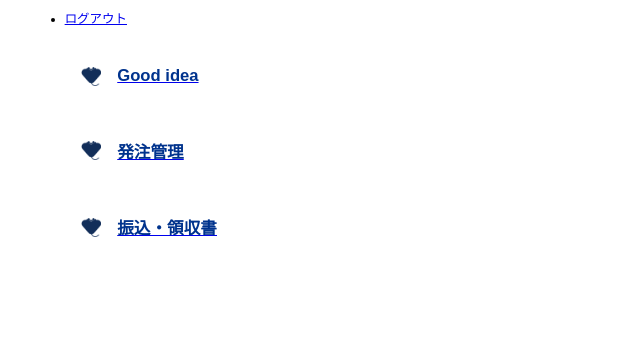
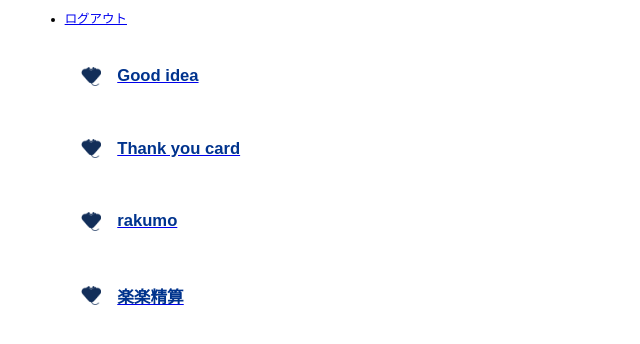
Before and after one commit to kairimoriyama/mmprojectv1_share, a Django app: page / in a window 1280 px wide. Shown: the part 188-532 px from the top of the page, without its empty margins (0-640 px from the left). Run offline with Django 3.2, Linux system fonts and the light colour scheme; the visitor is signed in with stand-in values (Sample User, id 1); some libraries are stand-ins or nearby versions.

Commit message:
update top page

```diff
--- a/templates/home.html
+++ b/templates/home.html
@@ -47,6 +47,27 @@
 
         <li>
             <img class="icon-s" src="{% static 'favicon_mono.png' %}">
+            <a href="https://gratica.okwave.jp/login/M2tYdlJGeUttR1ovNGVqYnVSbXpmWnc9PQ==">
+                <h1>Thank you card</h1>
+            </a>
+        </li>
+
+        <li>
+            <img class="icon-s" src="{% static 'favicon_mono.png' %}">
+            <a href="https://a-rakumo.appspot.com/calendar#/">
+                <h1>rakumo</h1>
+            </a>
+        </li>
+
+        <li>
+            <img class="icon-s" src="{% static 'favicon_mono.png' %}">
+            <a href="https://rsphrase.rakurakuseisan.jp/pgPHkGng9Ma/">
+                <h1>楽楽精算</h1>
+            </a>
+        </li>
+
+        <!-- <li>
+            <img class="icon-s" src="{% static 'favicon_mono.png' %}">
             <a href="{% url 'procurement:list_all' %}">
                 <h1>発注管理</h1>
             </a>
@@ -57,7 +78,7 @@
             <a href="{% url 'receipt:index' %}">
                 <h1>振込・領収書</h1>
             </a>
-        </li>
+        </li> -->
     </ul>
 
 {% else %}
```
